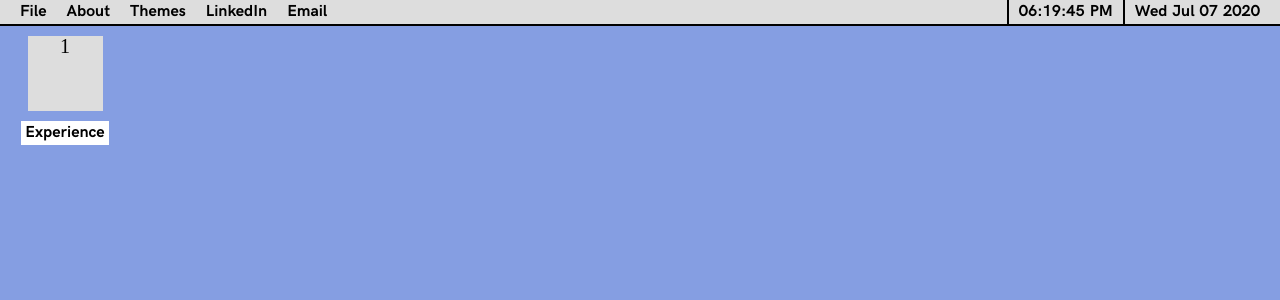
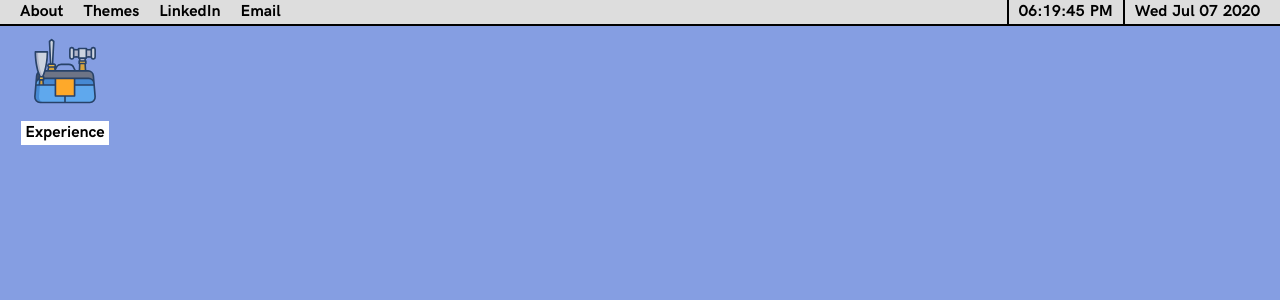
Before and after one commit to eagleeyejack/jackdavidevans-4, a Nuxt app: page / in a window 1280 px wide. Shown: the top 300 px of the page. Built offline with nearby package versions, Linux system fonts and the light colour scheme.

Commit message:
Removing unused things

```diff
--- a/components/DesktopIcon.vue
+++ b/components/DesktopIcon.vue
@@ -1,6 +1,6 @@
 <template>
 	<div :id="title" :index="index" class="desktop-icon" draggable="true" :style="{ top: y + 'px' }">
-		<div class="desktop-icon__icon">{{ index }}</div>
+		<div class="desktop-icon__icon"><img :src="image" /></div>
 		<div class="desktop-icon__title">{{ title }}</div>
 	</div>
 </template>
@@ -18,6 +18,10 @@ export default Vue.extend({
 		},
 		index: {
 			type: Number,
+			required: true
+		},
+		image: {
+			type: String,
 			required: true
 		}
 	},
@@ -48,11 +52,15 @@ export default Vue.extend({
 	left: 10px;
 
 	&__icon {
-		background: var(--color-grey);
 		height: 75px;
 		width: 75px;
 		margin: 0 auto;
 		font-size: 20px;
+
+		img {
+			height: 70px;
+			width: 70px;
+		}
 	}
 
 	&__title {
--- a/components/Header.vue
+++ b/components/Header.vue
@@ -1,17 +1,17 @@
 <template>
 	<div class="header">
 		<ul class="dropdown-list">
-			<li title="File" class="list-item" @mouseenter="mouseEnter" @mouseleave="mouseLeave">File</li>
+			<!-- <li title="File" class="list-item" @mouseenter="mouseEnter" @mouseleave="mouseLeave">File</li> -->
 			<li title="About" class="list-item" @mouseenter="mouseEnter" @mouseleave="mouseLeave">About</li>
-			<li title="Themes" class="list-item list-item--theme" @mouseenter="mouseEnter" @mouseleave="mouseLeave">
+			<li title="Themes" class="list-item" @mouseenter="mouseEnter" @mouseleave="mouseLeave">
 				Themes
 			</li>
-			<li title="LinkedIn" class="list-item list-item--theme">
+			<li title="LinkedIn" class="list-item list-item--hide-sm">
 				<a href="https://www.linkedin.com/in/jackdavidevans" target="_blank">
 					LinkedIn
 				</a>
 			</li>
-			<li title="Email" class="list-item list-item--theme">
+			<li title="Email" class="list-item list-item--hide-sm">
 				<a
 					href="mailto:jackevans38@gmail.com?subject=Let's talk&amp;body=Hello Jack, ..."
 					target="_blank"
@@ -20,20 +20,21 @@
 				>
 			</li>
 		</ul>
-		<Dropdown
+		<!-- <Dropdown
 			v-show="dropdown['file'] === 1"
 			title="File"
 			:style="{ left: leftXOption + 'px' }"
 			:options="[{ title: 'System', passedFunc: openWindow }]"
 			@mouseover.native="open('file')"
 			@mouseleave.native="close('file')"
-		/>
+		/> -->
 		<Dropdown
 			v-show="dropdown['about'] === 1"
 			title="About"
 			:style="{ left: leftXOption + 'px' }"
 			:options="[
 				{ title: 'View CV', link: 'https://view.publitas.com/p222-14439/jack-david-evans--cv/page/1' },
+				{ title: 'LinkedIn', link: 'https://www.linkedin.com/in/jackdavidevans' },
 				{ title: 'Instagram', link: 'https://instagram.com/jackdavidevans' },
 				{ title: 'Twitter', link: 'https://twitter.com/jackdavidevans' },
 				{ title: 'Github', link: 'https://github.com/eagleeyejack' },
@@ -200,7 +201,7 @@ export default Vue.extend({
 			}
 		}
 
-		&--theme {
+		&--hide-sm {
 			display: none;
 
 			@media (min-width: 615px) {
--- a/components/Home.vue
+++ b/components/Home.vue
@@ -1,11 +1,6 @@
 <template>
 	<div class="experience">
-		<h1>{{ experience.company }}</h1>
-		<h2>{{ experience.position }}</h2>
-		<div>{{ experience.date }}</div>
-		<ul>
-			<li v-for="(listItem, index) in experience.list" :key="index">{{ listItem }}</li>
-		</ul>
+		Hello
 	</div>
 </template>
 
@@ -14,12 +9,7 @@ import Vue from "vue"
 
 export default Vue.extend({
 	components: {},
-	props: {
-		experience: {
-			type: Object,
-			required: true
-		}
-	},
+	props: {},
 	data() {
 		return {}
 	}
--- a/pages/index.vue
+++ b/pages/index.vue
@@ -2,15 +2,9 @@
 	<div class="container" draggable="false">
 		<Header />
 		<div class="desktop" draggable="false" @dragover.stop @drop.prevent="drop">
-			<!-- <DesktopIcon title="Home" :index="1" @click.native="open('home')" /> -->
-			<DesktopIcon title="Experience" :index="1" @click.native="open('experience')" />
+			<DesktopIcon title="Experience" image="/icons/toolbox.svg" :index="1" @click.native="open('experience')" />
+
 			<!-- <DesktopIcon title="Contact" :index="2" @click.native="open('contact')" /> -->
-			<!--
-			<Window title="Home" :index="1" :visible="windows.home" :close="close">
-				<div>
-					<h1>Home</h1>
-				</div>
-			</Window> -->
 			<!-- <Window title="Contact" :index="2" :visible="windows.contact" :close="close">
 				<Contact />
 			</Window> -->
@@ -26,17 +20,17 @@ import Vue from "vue"
 import { experiences } from "static/experience"
 
 import Experience from "../components/Experience.vue"
-import Contact from "../components/Contact.vue"
+// import Contact from "../components/Contact.vue"
 
 export default Vue.extend({
 	components: {
-		Experience,
-		Contact
+		Experience
+		// Contact
 	},
 	data() {
 		return {
 			windows: {
-				home: 0,
+				blogs: 0,
 				experience: 0,
 				contact: 0,
 				cv: 0,
```
Also changed, not shown: static/icons/toolbox.svg (added).
